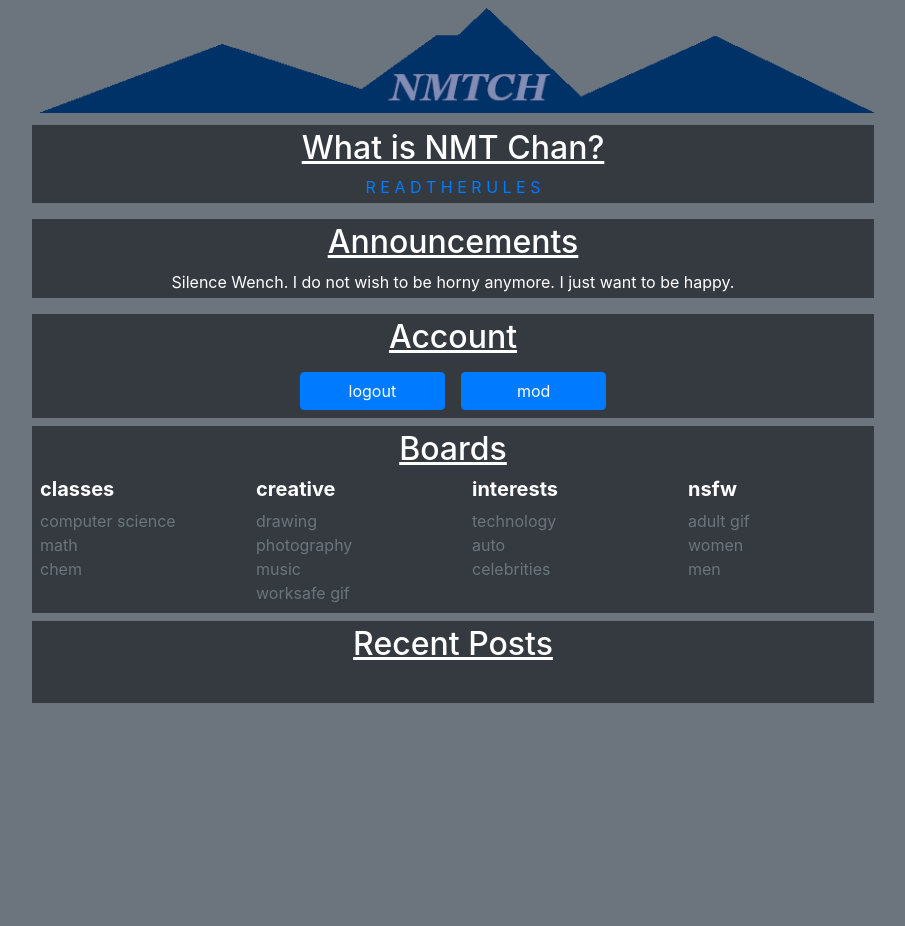
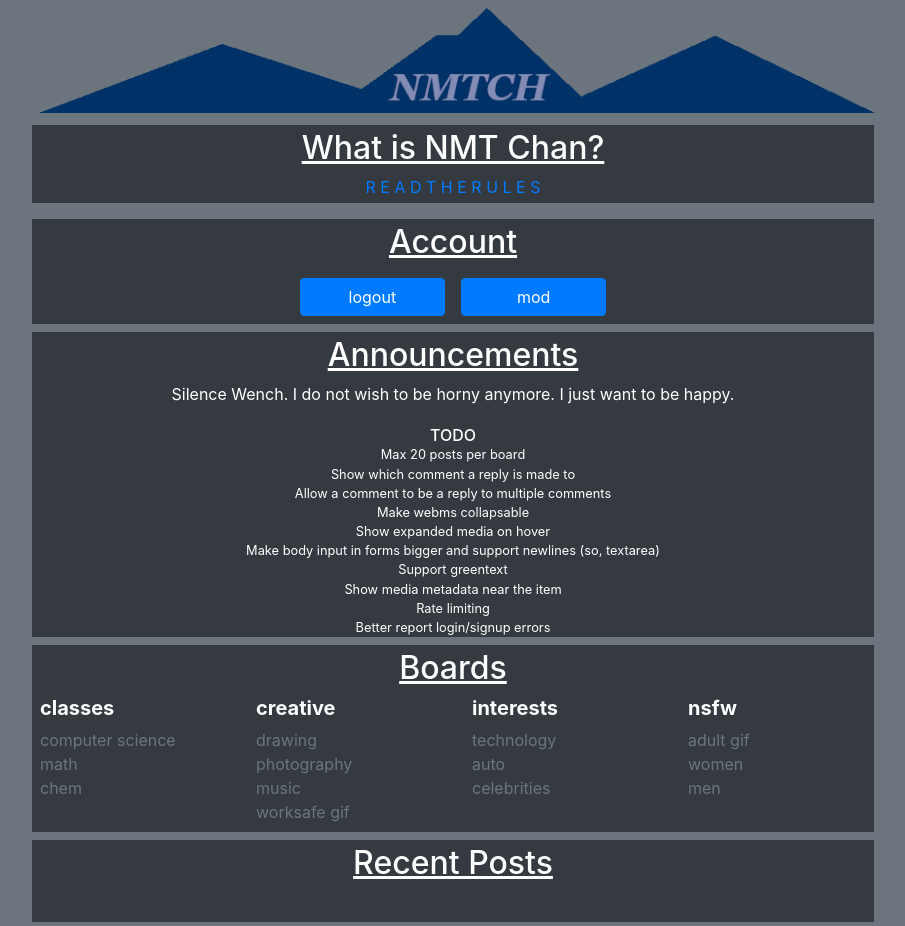
Before and after one commit to jenkinsdonovan/NMTChan, a Flask app: page / in a window 1280 px wide. Shown: the whole page, without its empty margins (187-1092 px from the left). Before the commit the page ends 703 px from the top, so only its background shows below. Run offline with Flask 2, Linux system fonts and the light colour scheme; the visitor is signed in with stand-in values (Sample User, id 1); data comes from the database, SQL or seed files in the repository; data that the repository does not hold is empty; some libraries are stand-ins or nearby versions.

```diff
--- a/templates/index.html
+++ b/templates/index.html
@@ -14,12 +14,6 @@
             <p class="pb-1"><a href="/rules">R E A D T H E R U L E S</a></p>
         </main>
 
-        <!-- announcements -->
-        <main role="main" class="inner cover bg-dark mt-2">
-            <h2 class="cover-heading pt-1"><u>Announcements</u></h1>
-            <p class="pb-1">Silence Wench. I do not wish to be horny anymore. I just want to be happy.</p>
-        </main>
-
         <!-- account -->
         <main role="main" class="inner cover bg-dark mt-2">
             <h2 class="cover-heading pt-1"><u>Account</u></h1>
@@ -29,6 +23,26 @@
                     <button type="button" class="col-md-2 btn btn-primary m-2" onclick="location.href = '/mod/'">mod</button>
                 {% endif %}
             </div>
+        </main>
+
+        <!-- announcements -->
+        <main role="main" class="inner cover bg-dark mt-2">
+            <h2 class="cover-heading pt-1"><u>Announcements</u></h1>
+            <p class="pb-1">Silence Wench. I do not wish to be horny anymore. I just want to be happy.</p>
+
+            <small>
+                <h6 class="mb-0">TODO</h6>
+                <p class="mb-0">Max 20 posts per board</p>
+                <p class="mb-0">Show which comment a reply is made to</p>
+                <p class="mb-0">Allow a comment to be a reply to multiple comments</p>
+                <p class="mb-0">Make webms collapsable</p>
+                <p class="mb-0">Show expanded media on hover</p>
+                <p class="mb-0">Make body input in forms bigger and support newlines (so, textarea)</p>
+                <p class="mb-0">Support greentext</p>
+                <p class="mb-0">Show media metadata near the item</p>
+                <p class="mb-0">Rate limiting</p>
+                <p class="mb-0">Better report login/signup errors</p>
+            </small>
         </main>
 
         <!-- boards -->
--- a/templates/signup.html
+++ b/templates/signup.html
@@ -6,18 +6,18 @@
         <h1 class="h3 mb-3 font-weight-normal">Sign Up</h1>
 
         {% with messages = get_flashed_messages() %}{% if messages %}
-            <script>alert('{{ messages[0] }}');</script>
+            <!--script>alert('{{ messages[0] }}');</script-->
         {% endif %}{% endwith %}
 
         {{ form.hidden_tag() }}
         {{ form.username(size=32, class_='form-control', placeholder="username") }}
 
-        {% if form.password.errors %}{% for error in form.password.errors %}
+        {% if form.password.errors %}
             <div class="error text-danger">
             {{ form.password(size=32, class_='form-control', placeholder="password") }}
             {{ form.confirm(size=32, class_='form-control', placeholder="confirm") }}
             </div>
-        {% endfor %}{% else %}
+        {% else %}
             {{ form.password(size=32, class_='form-control', placeholder="password") }}
             {{ form.confirm(size=32, class_='form-control', placeholder="confirm") }}
         {% endif %}
```
Also changed, not shown: nmtchan/board.py (+9 -0 lines).
